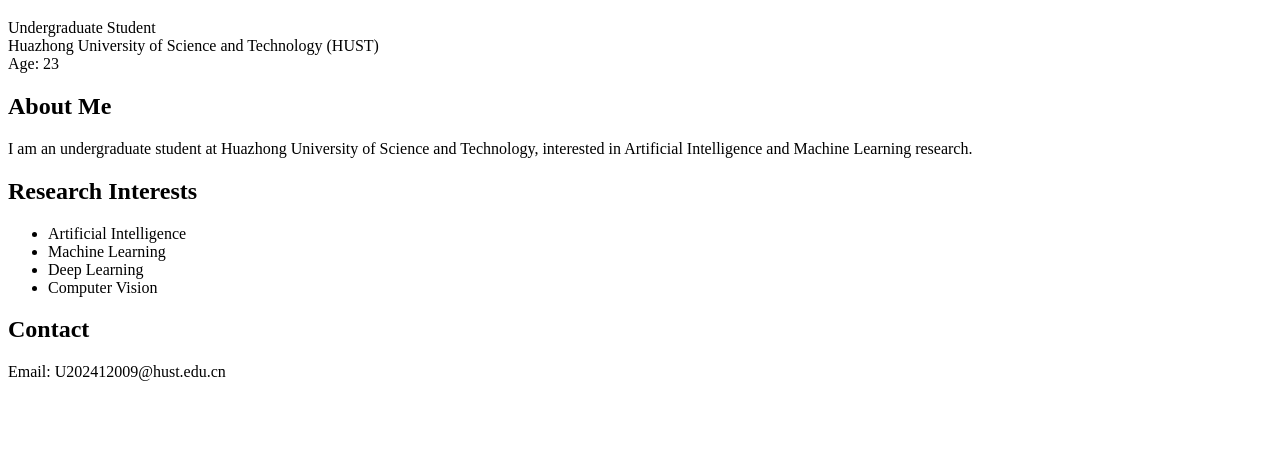
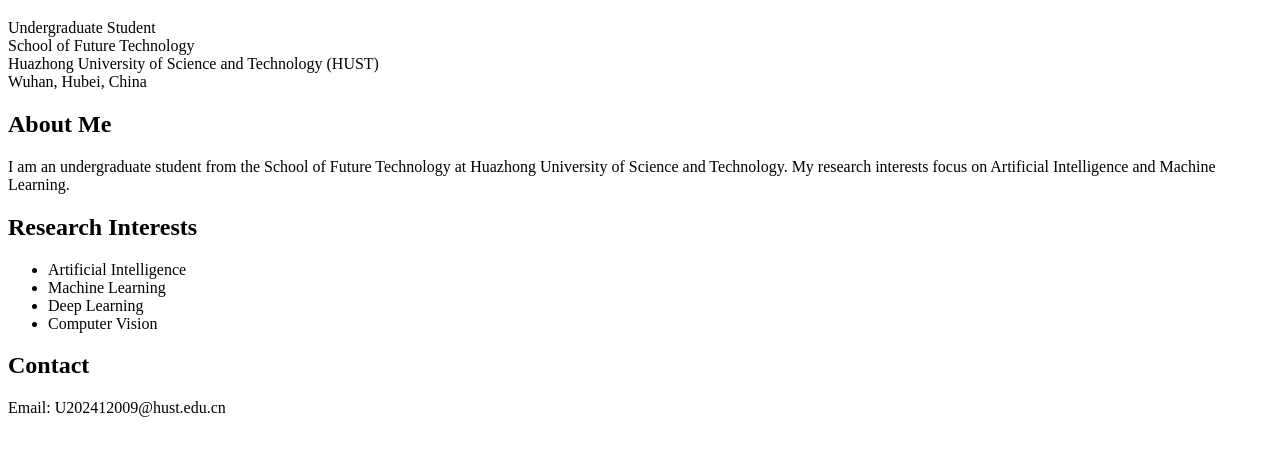
Before and after one commit to lay-fun/lay-fun.github.io, a plain HTML site: page index.html in a window 1280 px wide. Shown: the part 70-526 px from the top of the page. Drawn offline with Linux system fonts and the light colour scheme.

Commit message:
Update index.html

```diff
--- a/index.html
+++ b/index.html
@@ -11,14 +11,16 @@
 
 <p>
 Undergraduate Student<br>
+School of Future Technology<br>
 Huazhong University of Science and Technology (HUST)<br>
-Age: 23
+Wuhan, Hubei, China
 </p>
 
 <h2>About Me</h2>
 <p>
-I am an undergraduate student at Huazhong University of Science and Technology,
-interested in Artificial Intelligence and Machine Learning research.
+I am an undergraduate student from the School of Future Technology at
+Huazhong University of Science and Technology. My research interests focus
+on Artificial Intelligence and Machine Learning.
 </p>
 
 <h2>Research Interests</h2>
```
